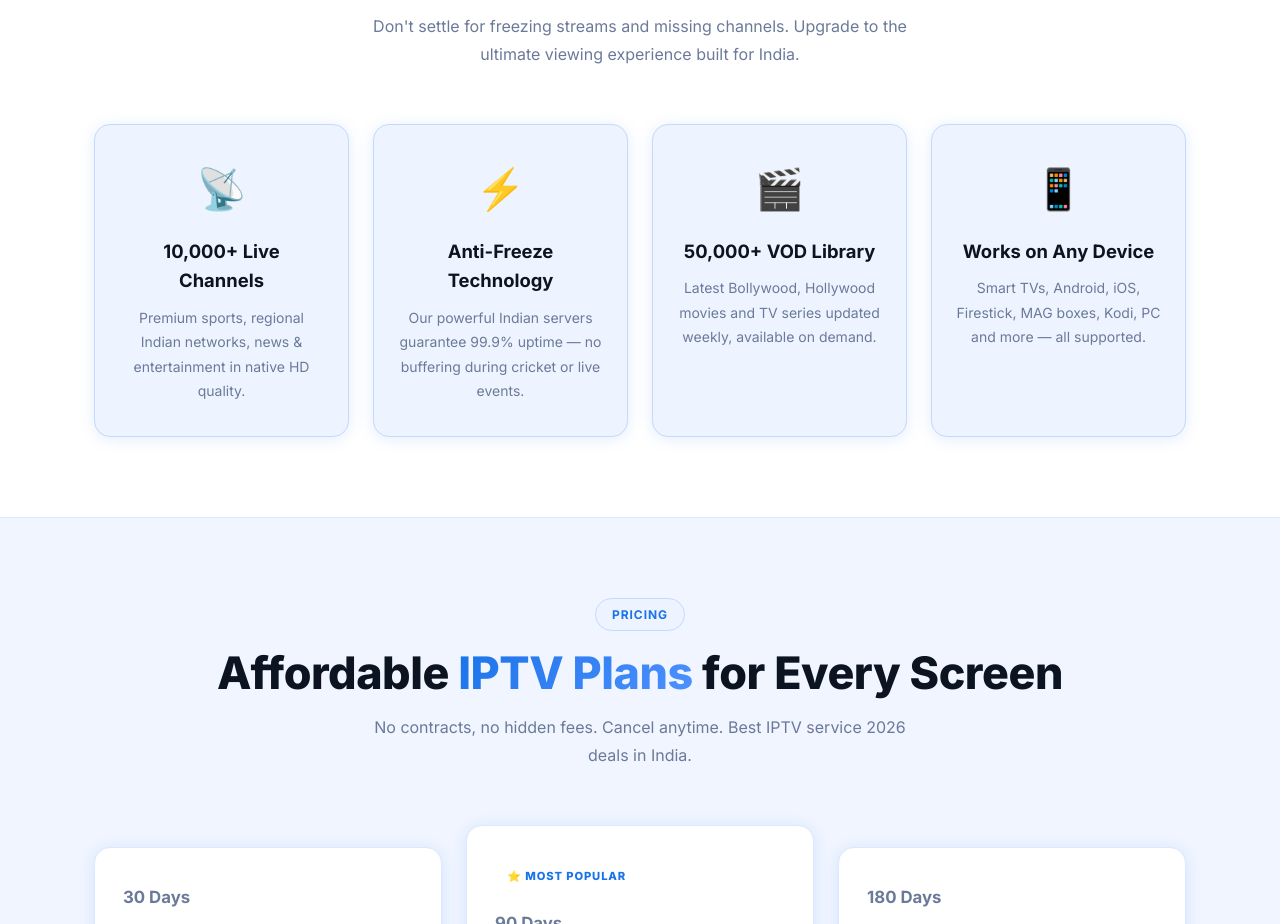
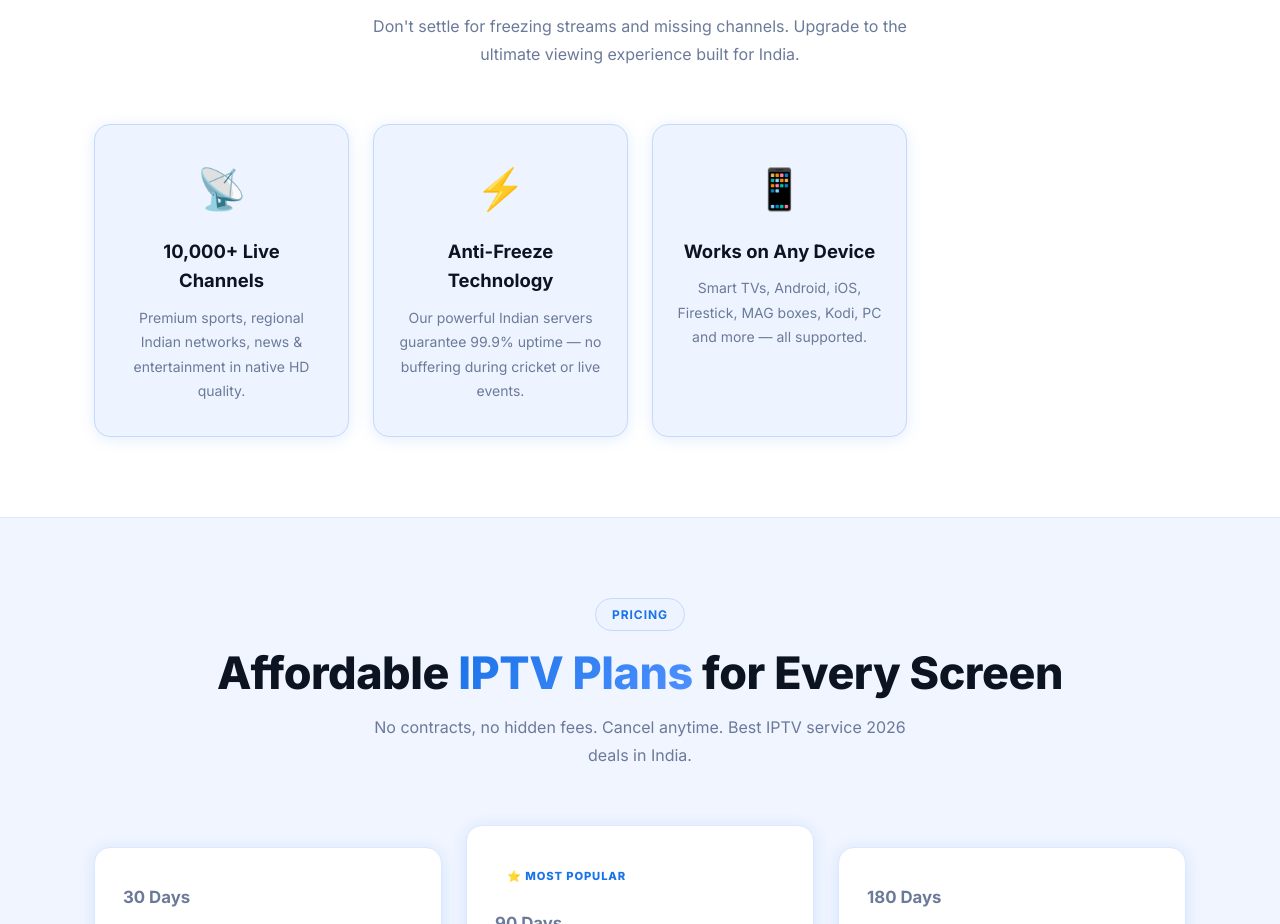
Before and after one commit to souravslg/IPTV, a Next.js app: page / in a window 1280 px wide. Shown: the part 901-1825 px from the top of the page. Built offline with nearby package versions, Linux system fonts and the light colour scheme.

Commit message:
Remove VOD Library card from homepage features

```diff
--- a/src/app/page.tsx
+++ b/src/app/page.tsx
@@ -78,7 +78,6 @@ export default function Home() {
             {[
               { icon: '📡', title: '10,000+ Live Channels', desc: 'Premium sports, regional Indian networks, news & entertainment in native HD quality.' },
               { icon: '⚡', title: 'Anti-Freeze Technology', desc: 'Our powerful Indian servers guarantee 99.9% uptime — no buffering during cricket or live events.' },
-              { icon: '🎬', title: '50,000+ VOD Library', desc: 'Latest Bollywood, Hollywood movies and TV series updated weekly, available on demand.' },
               { icon: '📱', title: 'Works on Any Device', desc: 'Smart TVs, Android, iOS, Firestick, MAG boxes, Kodi, PC and more — all supported.' },
             ].map((f, i) => (
               <div key={i} className="card feature-card">
```
